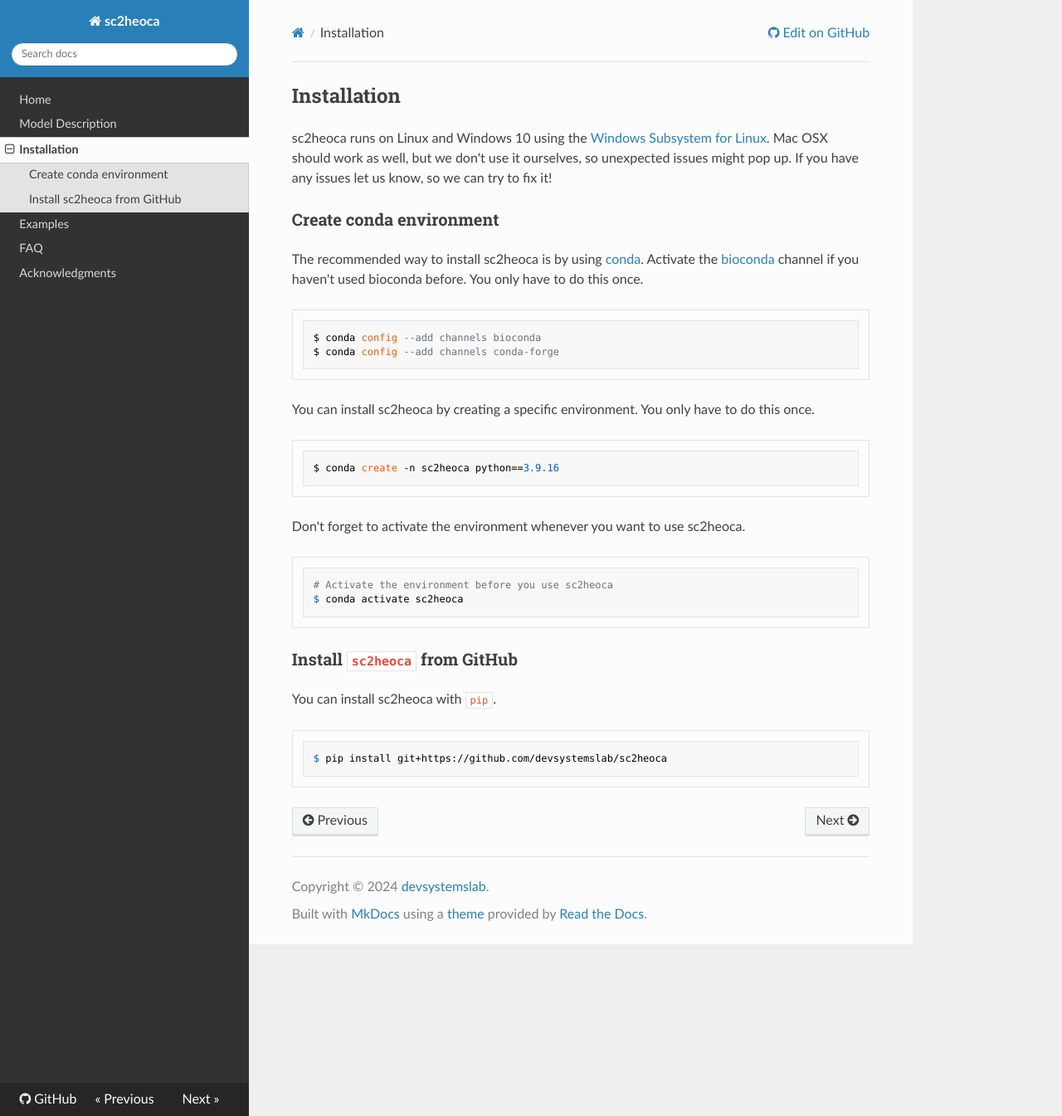
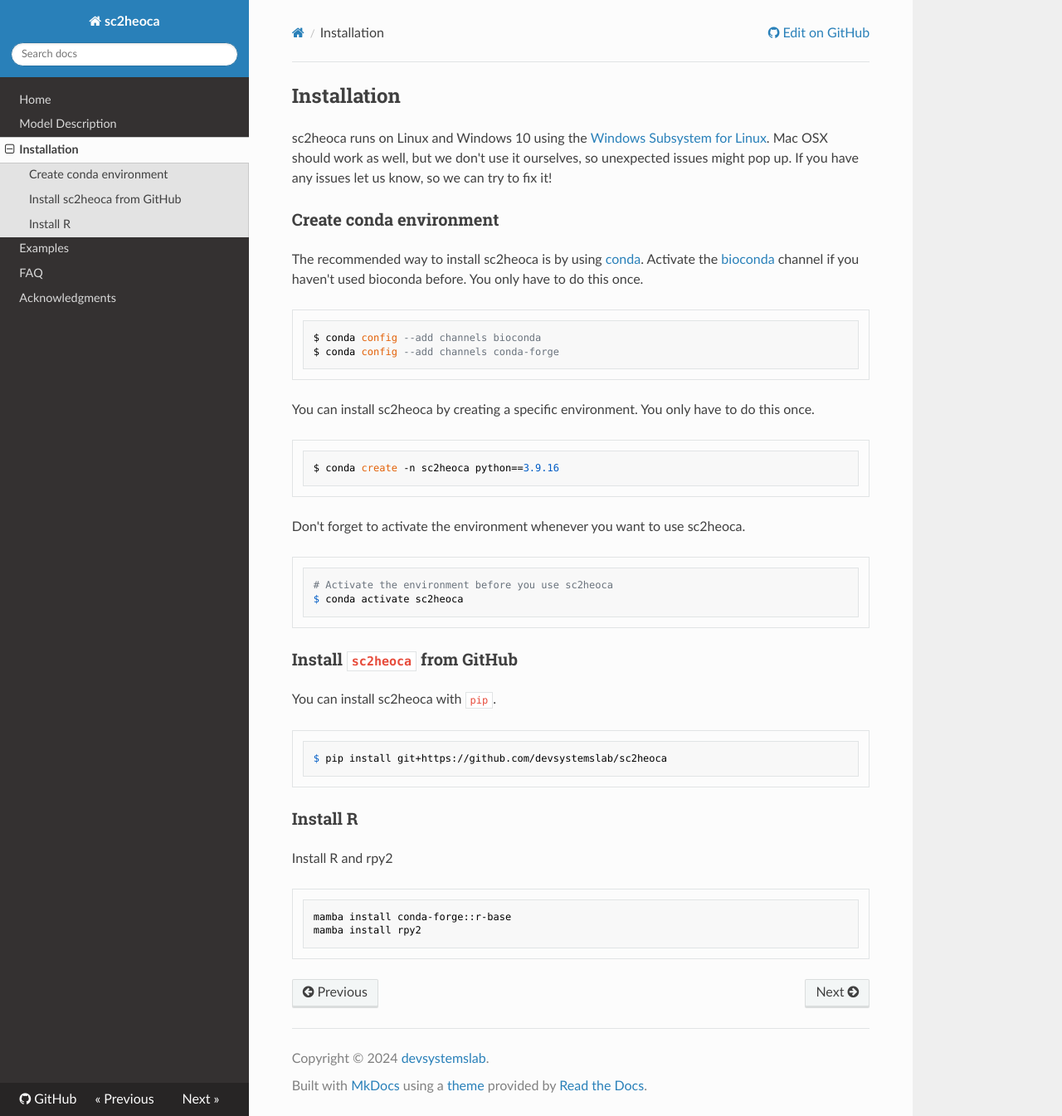
Before and after one commit to devsystemslab/sc2heoca, an MkDocs documentation site: the page built from docs/installation.md, in a window 1280 px wide and 1345 px high. Shown: the whole window at 83% size. Built offline with MkDocs 1.6.1, drawn with Linux system fonts in a browser that asks for light colours; nearby versions of some CDN libraries.

Commit message:
Update installation.md
Change R description

````diff
--- a/docs/installation.md
+++ b/docs/installation.md
@@ -36,3 +36,12 @@
 ``` bash
 $ pip install git+https://github.com/devsystemslab/sc2heoca
 ```
+
+### Install R
+
+Install R and rpy2
+
+``` bash
+mamba install conda-forge::r-base
+mamba install rpy2
+```
````
